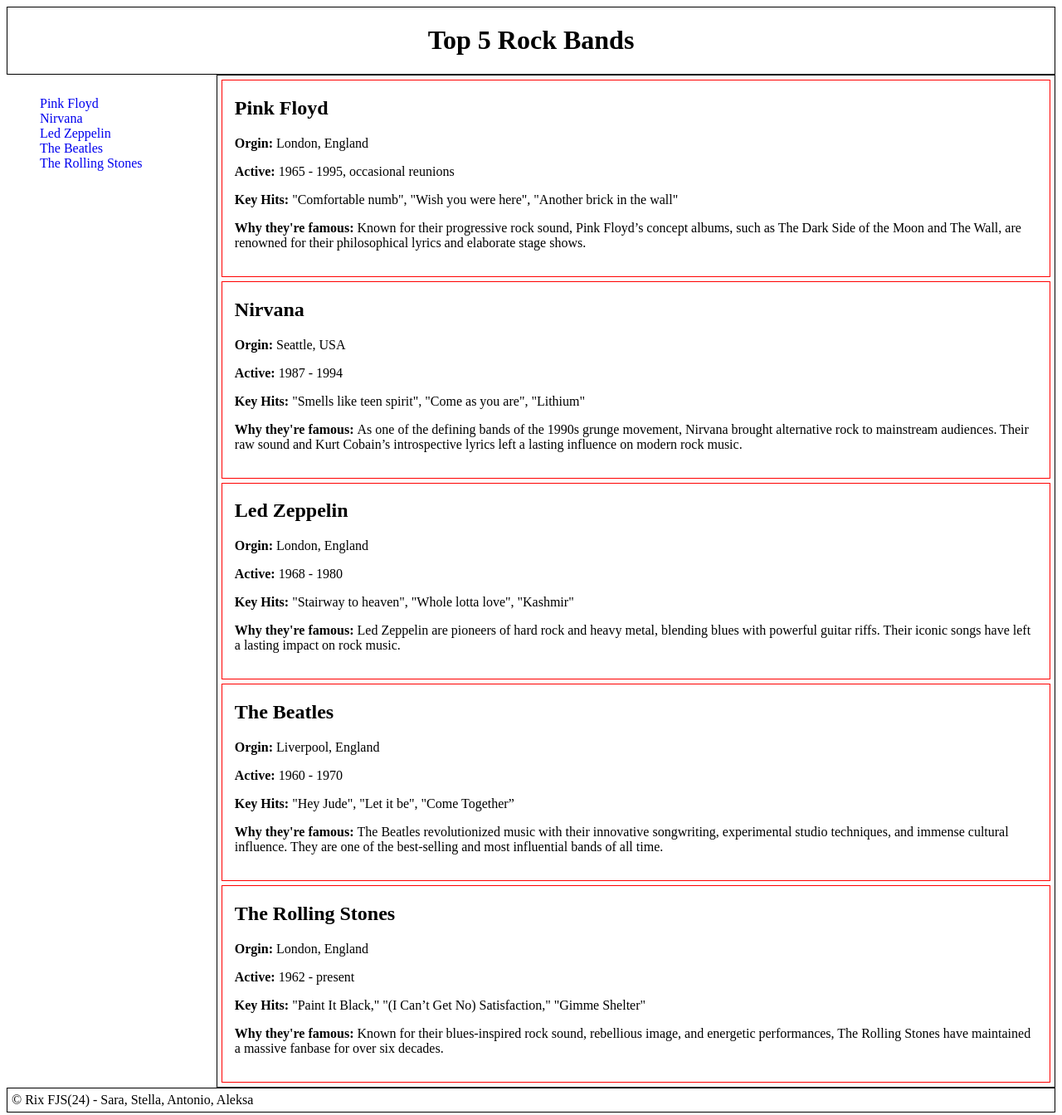
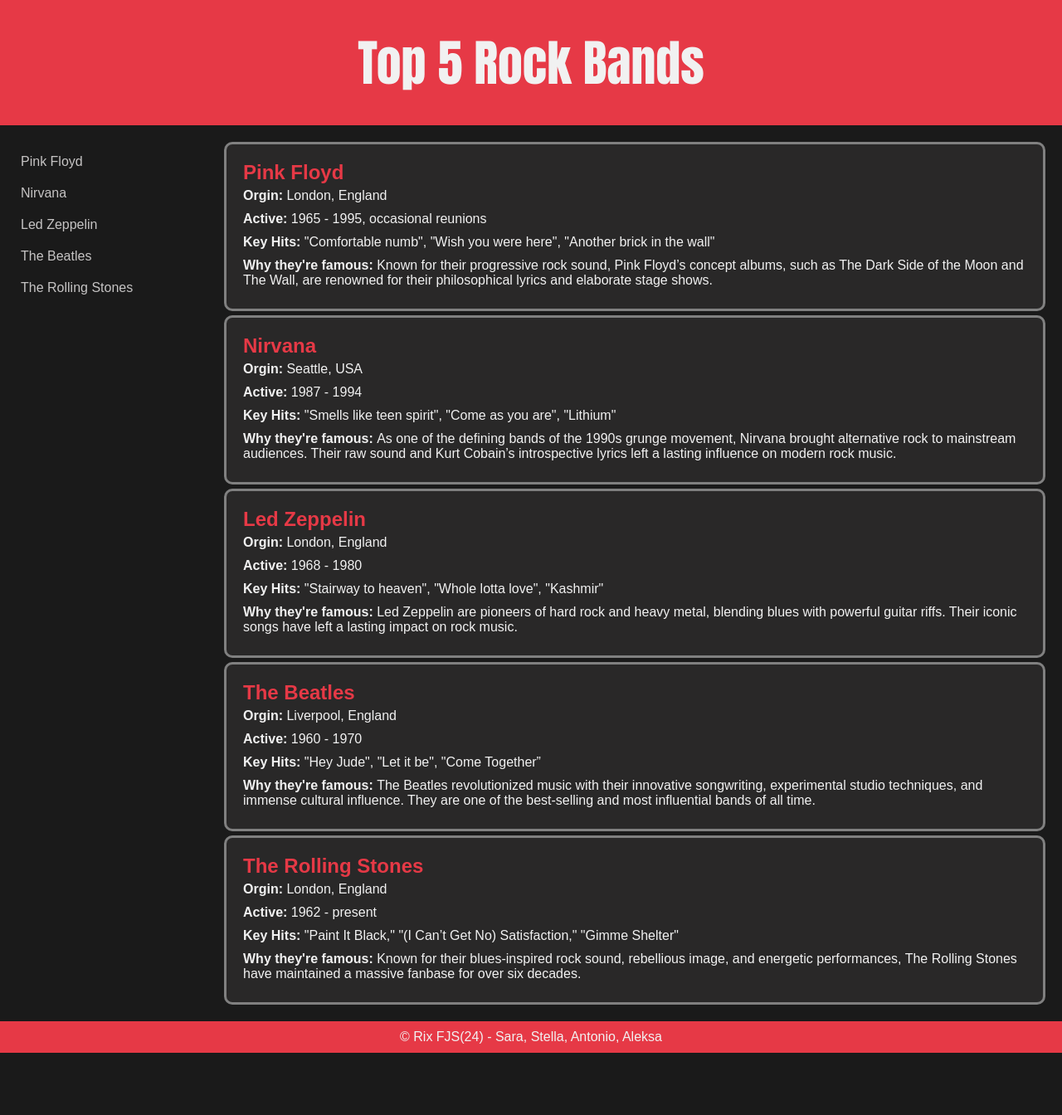
Before and after one commit to sara-jpallander/Workshop-v38, a plain HTML site: page index.html in a window 1280 px wide. Shown: the whole page at 83% size. After the commit the page ends 1269 px from the top, so only its background shows below. Drawn offline with Linux system fonts and the light colour scheme.

Commit message:
final styling

```diff
--- a/style.css
+++ b/style.css
@@ -1,16 +1,32 @@
+* {
+    padding: 0;
+    margin: 0;
+}
+
 html {
     scroll-behavior: smooth;
 }
 
+body {
+    background-color: #1a1a1a;
+    font-family: Arial, Helvetica, sans-serif;
+}
+
 /*header*/
 header {
-    border: 1px solid black;
     text-align: center;
+    background-color: #e63946;
+    position: static;
+    padding: 30px;
+    color: #f1f1f1;
+    font-family: Impact, Haettenschweiler, 'Arial Narrow Bold', sans-serif;
+    font-size: 30px;
 }
 
 /*main*/
 main {
     display: flex;
+    padding: 15px;
 }
 
 .sidebar {
@@ -18,10 +34,21 @@ main {
     height: auto;
     position: fixed;
     margin-top: 10px;
+    border-radius: 5px;
 }
 
 li a {
     text-decoration: none;
+    color: #c6c4c4;
+}
+
+li a:hover {
+    text-decoration: none;
+    color: #e63946;
+}
+
+li {
+    padding: 10px;
 }
 
 ul {
@@ -30,19 +57,31 @@ ul {
 
 .content {
     width: 80%;
-    border: 1px solid black;
     margin-left: 20%;
+    color: #f1f1f1;
 
 }
 
 .band-info {
-    border: 1px solid red;
-    padding: 0 15px 15px 15px;
+    background-color: #292828;
+    border: 3px solid gray;
+    border-radius: 10px;
+    padding: 20px;
     margin: 5px;
+}
+
+.band-name {
+    color:#e63946;
+}
+
+p {
+    padding: 5px 0;
 }
 
 /*footer*/
 footer {
-    border: 1px solid black;
-    padding: 5px;
+    padding: 10px;
+    text-align: center;
+    background-color: #e63946;
+    color: #f1f1f1;
 }
```
Also changed, not shown: index.html (+1 -1 lines).
